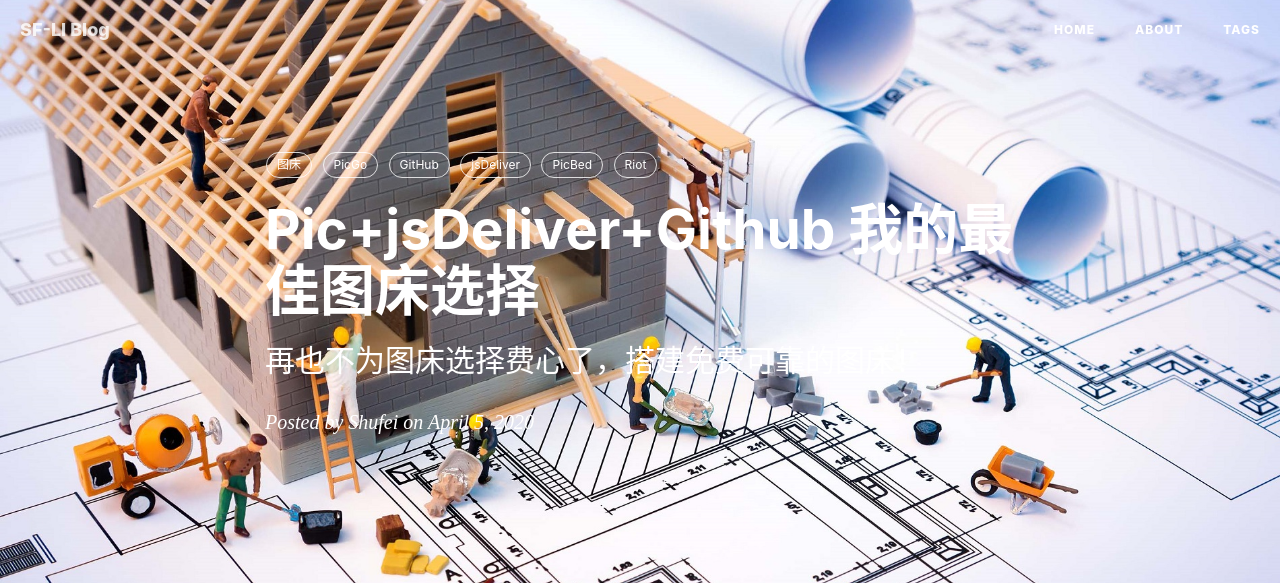
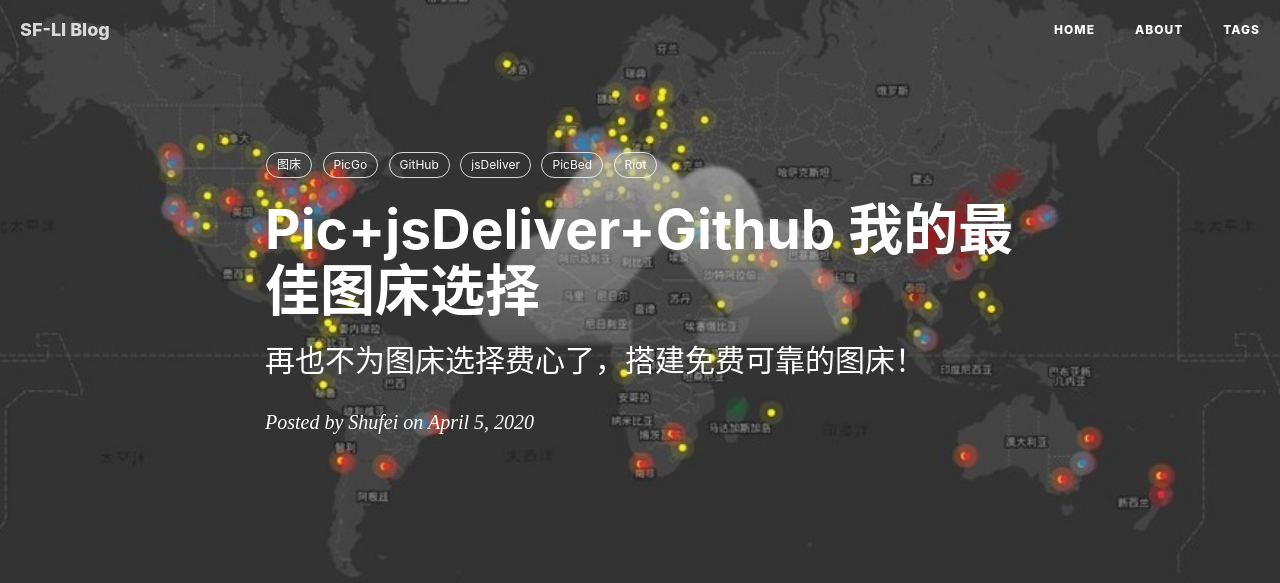
Before and after one commit to Lisatiy/lisatiy.github.io, a Jekyll site: the page built from _posts/2020-04-05-最佳免费图床Picgo+jsDeliver+Github.md, in a window 1280 px wide. Shown: the top 583 px of the page. Built offline with Jekyll 4.4.1, drawn with Linux system fonts in a browser that asks for light colours; nearby versions of some CDN libraries; comment, search, counter and statistics services are not loaded; grey boxes are pictures that could not be loaded.

Commit message:
'picbed-picture'

```diff
--- a/_posts/2020-04-05-最佳免费图床Picgo+jsDeliver+Github.md
+++ b/_posts/2020-04-05-最佳免费图床Picgo+jsDeliver+Github.md
@@ -4,7 +4,7 @@
 subtitle:   再也不为图床选择费心了，搭建免费可靠的图床！
 date:       2020-04-05
 author:     Shufei
-header-img: img/post-bg-map.jpg
+header-img: img/post-bg-picbed.jpg
 catalog: true
 tags:
     - 图床
```
Also changed, not shown: img/post-bg-1016.png (deleted), img/post-bg-alibaba.jpg (deleted), img/post-bg-android.jpg (deleted), img/post-bg-gate.jpg (deleted), img/post-bg-metro.jpg (renamed from img/post-bg-os-metro.jpg), img/post-bg-picbed.jpg (added), img/post-fig-vague.png (deleted).
